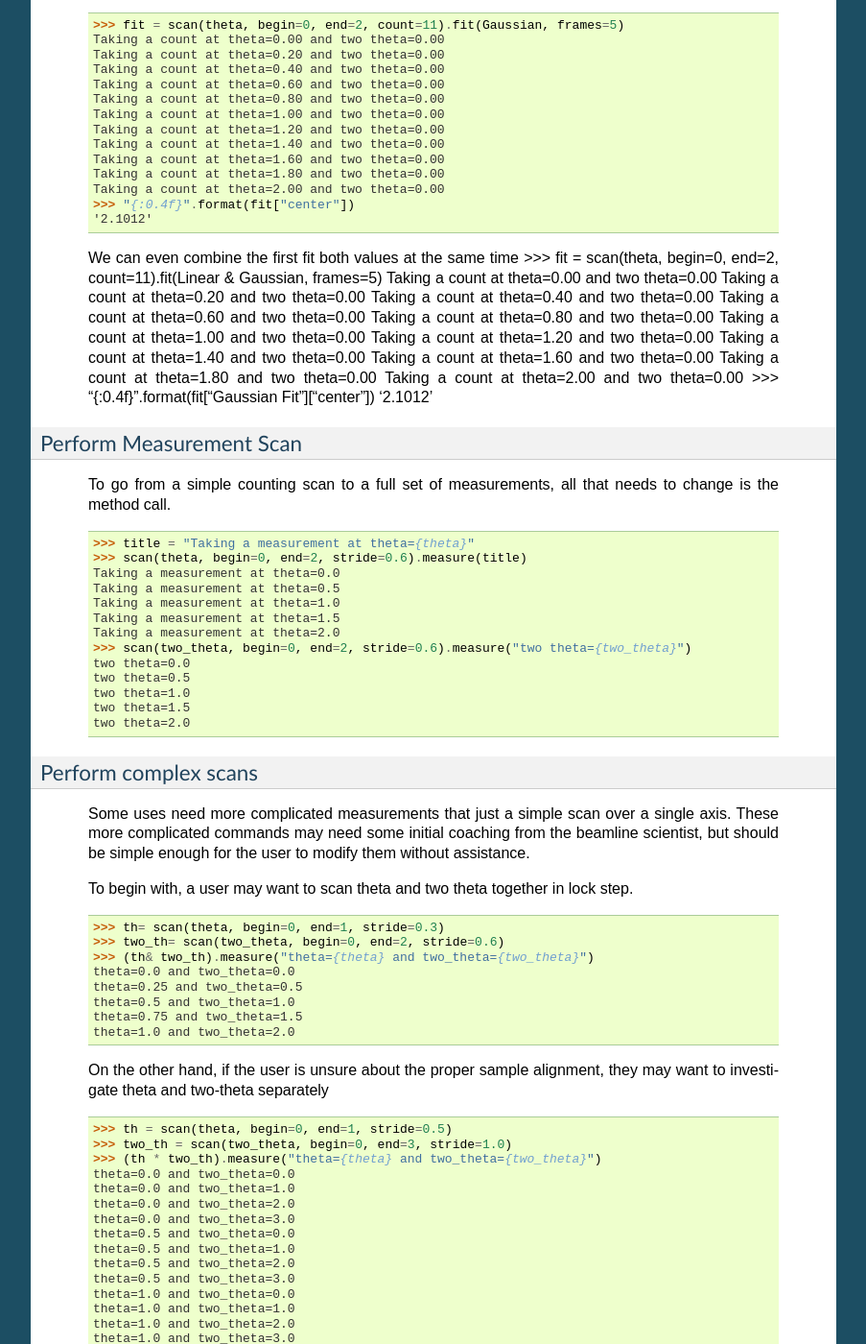
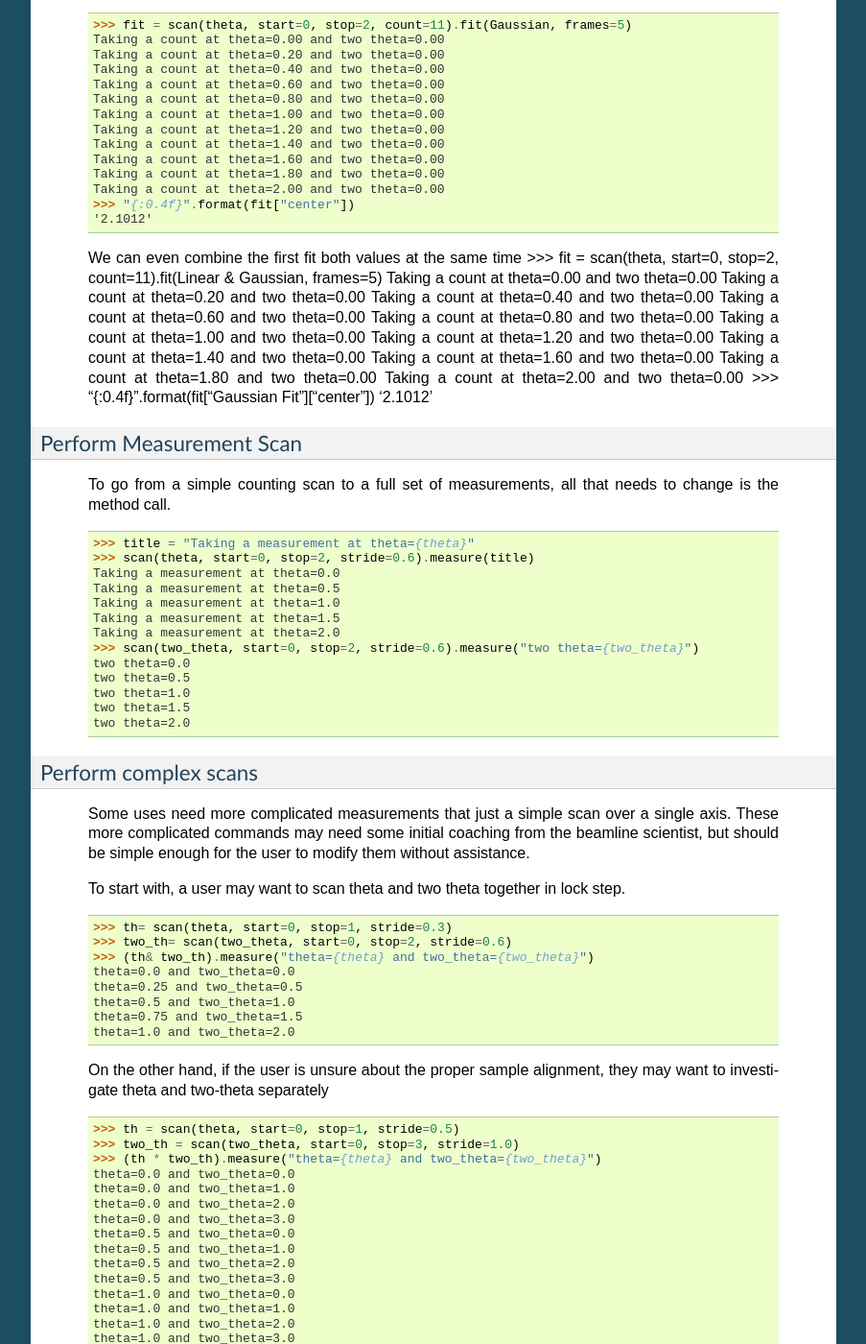
Before and after one commit to PyGenie-Scans/Scans, a Sphinx documentation site: the page built from doc/source/tutorial.rst, in a window 1280 px wide and 1400 px high, scrolled down 2917 px. Shown: the whole window at 96% size, without its empty margins (198-1101 px from the left). Built offline with Sphinx 7.4.7, drawn with Linux system fonts in a browser that asks for light colours; some of the changed text lies outside the part shown.

Commit message:
Update tutorial with new movement commands

```diff
--- a/doc/source/tutorial.rst
+++ b/doc/source/tutorial.rst
@@ -86,7 +86,7 @@ Plot Motor Scan
   intensity as the motor moves from 0 to 2 inclusively in steps /near/
   0.3.
 
-  >>> scan(theta, begin=0, end=2, stride=0.6).plot(seconds=1)
+  >>> scan(theta, start=0, stop=2, stride=0.6).plot(seconds=1)
   Taking a count at theta=0.00 and two theta=0.00
   Taking a count at theta=0.50 and two theta=0.00
   Taking a count at theta=1.00 and two theta=0.00
@@ -104,17 +104,17 @@ Plot Motor Scan
   `gaps' allow the user to specify the number of measurements and the
   number of gaps, respectively.
 
-  >>> scan(theta, begin=0, end=2, step=0.6).plot(frames=5)
+  >>> scan(theta, start=0, stop=2, step=0.6).plot(frames=5)
   Taking a count at theta=0.00 and two theta=0.00
   Taking a count at theta=0.60 and two theta=0.00
   Taking a count at theta=1.20 and two theta=0.00
   Taking a count at theta=1.80 and two theta=0.00
-  >>> scan(theta, begin=0, end=2, count=4).plot(frames=5)
+  >>> scan(theta, start=0, stop=2, count=4).plot(frames=5)
   Taking a count at theta=0.00 and two theta=0.00
   Taking a count at theta=0.67 and two theta=0.00
   Taking a count at theta=1.33 and two theta=0.00
   Taking a count at theta=2.00 and two theta=0.00
-  >>> scan(theta, begin=0, end=2, gaps=4).plot(frames=5)
+  >>> scan(theta, start=0, stop=2, gaps=4).plot(frames=5)
   Taking a count at theta=0.00 and two theta=0.00
   Taking a count at theta=0.50 and two theta=0.00
   Taking a count at theta=1.00 and two theta=0.00
@@ -124,13 +124,13 @@ Plot Motor Scan
   The user also has the option of fixing the steps size and number of
   measurements or gaps while leaving the ending position open.
 
-  >>> scan(theta, begin=0, step=0.6, count=5).plot(frames=5)
+  >>> scan(theta, start=0, step=0.6, count=5).plot(frames=5)
   Taking a count at theta=0.00 and two theta=0.00
   Taking a count at theta=0.60 and two theta=0.00
   Taking a count at theta=1.20 and two theta=0.00
   Taking a count at theta=1.80 and two theta=0.00
   Taking a count at theta=2.40 and two theta=0.00
-  >>> scan(theta, begin=0, stride=0.6, gaps=5).plot(frames=5)
+  >>> scan(theta, start=0, stride=0.6, gaps=5).plot(frames=5)
   Taking a count at theta=0.00 and two theta=0.00
   Taking a count at theta=0.60 and two theta=0.00
   Taking a count at theta=1.20 and two theta=0.00
@@ -155,7 +155,7 @@ Perform Fits
   performing the plot
 
   >>> from Scans.Fit import Linear, Gaussian
-  >>> fit = scan(theta, begin=0, end=2, stride=0.6).fit(Linear, frames=5)
+  >>> fit = scan(theta, start=0, stop=2, stride=0.6).fit(Linear, frames=5)
   Taking a count at theta=0.00 and two theta=0.00
   Taking a count at theta=0.50 and two theta=0.00
   Taking a count at theta=1.00 and two theta=0.00
@@ -172,7 +172,7 @@ Perform Fits
 
   We can also plot the same scan against a gaussian
 
-  >>> fit = scan(theta, begin=0, end=2, count=11).fit(Gaussian, frames=5)
+  >>> fit = scan(theta, start=0, stop=2, count=11).fit(Gaussian, frames=5)
   Taking a count at theta=0.00 and two theta=0.00
   Taking a count at theta=0.20 and two theta=0.00
   Taking a count at theta=0.40 and two theta=0.00
@@ -188,7 +188,7 @@ Perform Fits
   '2.1012'
 
   We can even combine the first fit both values at the same time
-  >>> fit = scan(theta, begin=0, end=2, count=11).fit(Linear & Gaussian, frames=5)
+  >>> fit = scan(theta, start=0, stop=2, count=11).fit(Linear & Gaussian, frames=5)
   Taking a count at theta=0.00 and two theta=0.00
   Taking a count at theta=0.20 and two theta=0.00
   Taking a count at theta=0.40 and two theta=0.00
@@ -210,13 +210,13 @@ Perform Measurement Scan
   that needs to change is the method call.
 
   >>> title = "Taking a measurement at theta={theta}"
-  >>> scan(theta, begin=0, end=2, stride=0.6).measure(title)
+  >>> scan(theta, start=0, stop=2, stride=0.6).measure(title)
   Taking a measurement at theta=0.0
   Taking a measurement at theta=0.5
   Taking a measurement at theta=1.0
   Taking a measurement at theta=1.5
   Taking a measurement at theta=2.0
-  >>> scan(two_theta, begin=0, end=2, stride=0.6).measure("two theta={two_theta}")
+  >>> scan(two_theta, start=0, stop=2, stride=0.6).measure("two theta={two_theta}")
   two theta=0.0
   two theta=0.5
   two theta=1.0
@@ -232,11 +232,11 @@ Perform complex scans
   initial coaching from the beamline scientist, but should be simple
   enough for the user to modify them without assistance.
 
-  To begin with, a user may want to scan theta and two theta together in
+  To start with, a user may want to scan theta and two theta together in
   lock step.
 
-  >>> th= scan(theta, begin=0, end=1, stride=0.3)
-  >>> two_th= scan(two_theta, begin=0, end=2, stride=0.6)
+  >>> th= scan(theta, start=0, stop=1, stride=0.3)
+  >>> two_th= scan(two_theta, start=0, stop=2, stride=0.6)
   >>> (th& two_th).measure("theta={theta} and two_theta={two_theta}")
   theta=0.0 and two_theta=0.0
   theta=0.25 and two_theta=0.5
@@ -247,8 +247,8 @@ Perform complex scans
   On the other hand, if the user is unsure about the proper sample
   alignment, they may want to investigate theta and two-theta separately
 
-  >>> th = scan(theta, begin=0, end=1, stride=0.5)
-  >>> two_th = scan(two_theta, begin=0, end=3, stride=1.0)
+  >>> th = scan(theta, start=0, stop=1, stride=0.5)
+  >>> two_th = scan(two_theta, start=0, stop=3, stride=1.0)
   >>> (th * two_th).measure("theta={theta} and two_theta={two_theta}")
   theta=0.0 and two_theta=0.0
   theta=0.0 and two_theta=1.0
@@ -279,11 +279,11 @@ Estimate time
   the point of completion is a simple convenience to prevent these
   user headaches.
 
-  >>> needed = scan(theta, begin=0, end=2.0, step=0.6).calculate(hours=1, minutes=30)
+  >>> needed = scan(theta, start=0, stop=2.0, step=0.6).calculate(hours=1, minutes=30)
   >>> print(needed)
   21600
 
-  >>> needed = scan(theta, begin=0, end=2.0, step=0.6).calculate(frames=1000, time=True) #doctest: +SKIP
+  >>> needed = scan(theta, start=0, stop=2.0, step=0.6).calculate(frames=1000, time=True) #doctest: +SKIP
   The run would finish at 2017-07-17 20:06:24.600802
   >>> print(needed) #doctest: +SKIP
   400.0
@@ -371,10 +371,10 @@ Position Commands
   The user needs to give three of the following keyword arguments to
   create a scan.
 
-  begin: This is the start position of the scan.  This is currently
+  start: This is the start position of the scan.  This is currently
 	 mandatory, but we might make it optional in the future for
 	 creating relative scans.
-  end: This is the final position of the scan.  The type of step chosen
+  stop: This is the final position of the scan.  The type of step chosen
        determines whether or not this final value is guaranteed to be
        included in the final measurement.
   count: The total number of measurements to perform.  This parameter
```
